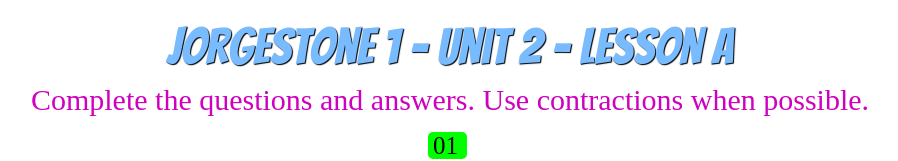
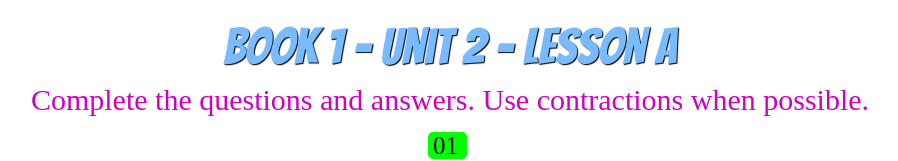
Before and after one commit to Teacher-Jorge/JorgeStone1, a plain HTML site: page index.html in a window 1280 px wide. Shown: the top 161 px of the page, without its empty margins (190-1088 px from the left). Drawn offline with Linux system fonts and the light colour scheme; a web font is replaced by a local one.

Commit message:
Add files via upload

```diff
--- a/index.html
+++ b/index.html
@@ -4,14 +4,14 @@
     <meta charset="UTF-8">
     <meta name="viewport" content="width=device-width, initial-scale=1.0">
     <link rel="stylesheet" href="style.css">
-    <title>Touch 1 - Unit 2</title>
+    <title>Book 1 - Unit 2 - A</title>
 </head>
 <body>
 
     <audio id="rightSound" src="assets/rightSound.mp3"></audio>
 
     <div class="heading">
-       JorgeStone 1 - Unit 2 - Lesson A
+       Book 1 - Unit 2 - Lesson A
     </div>
 
     <div class="instructions">
```
